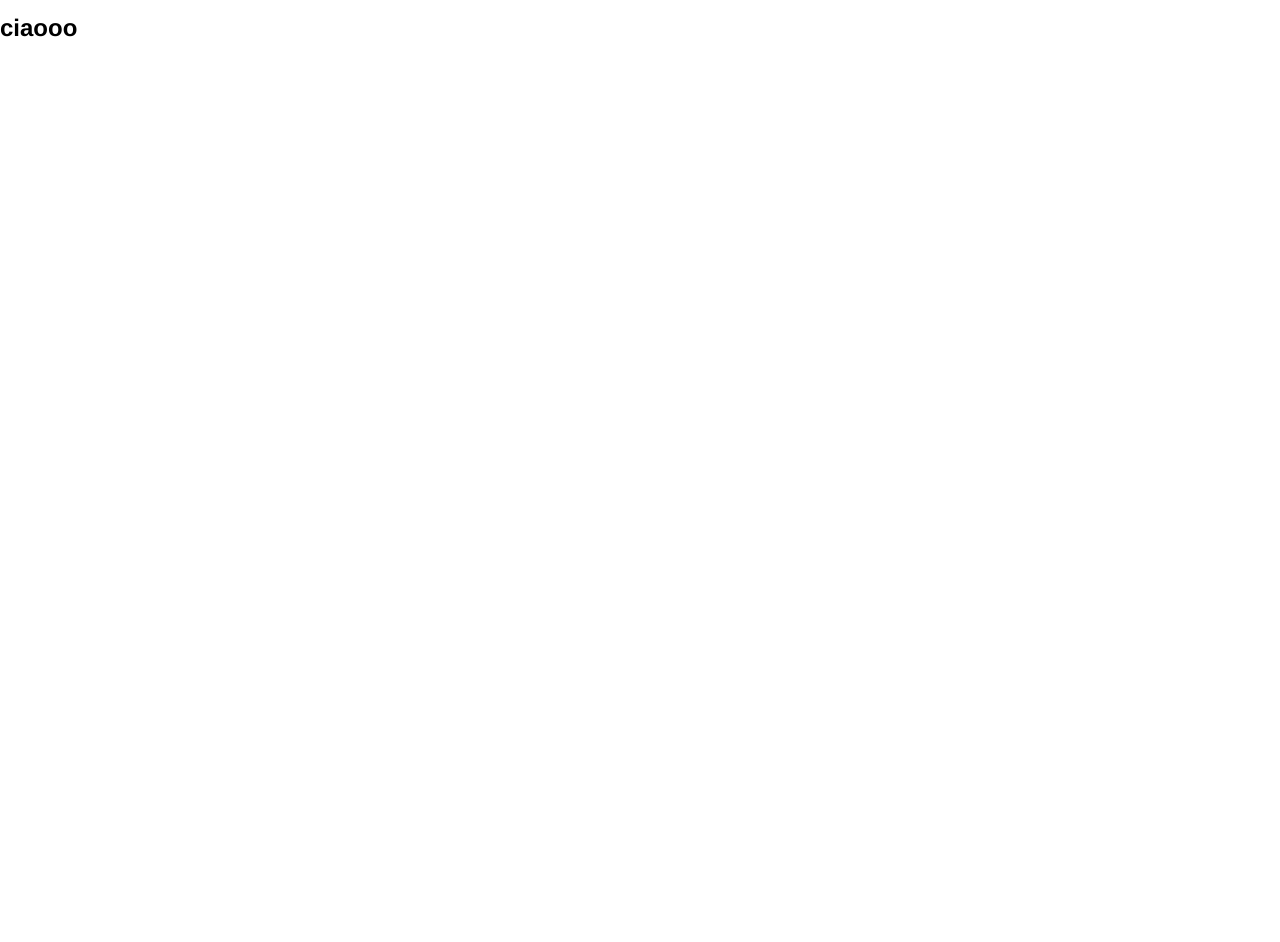
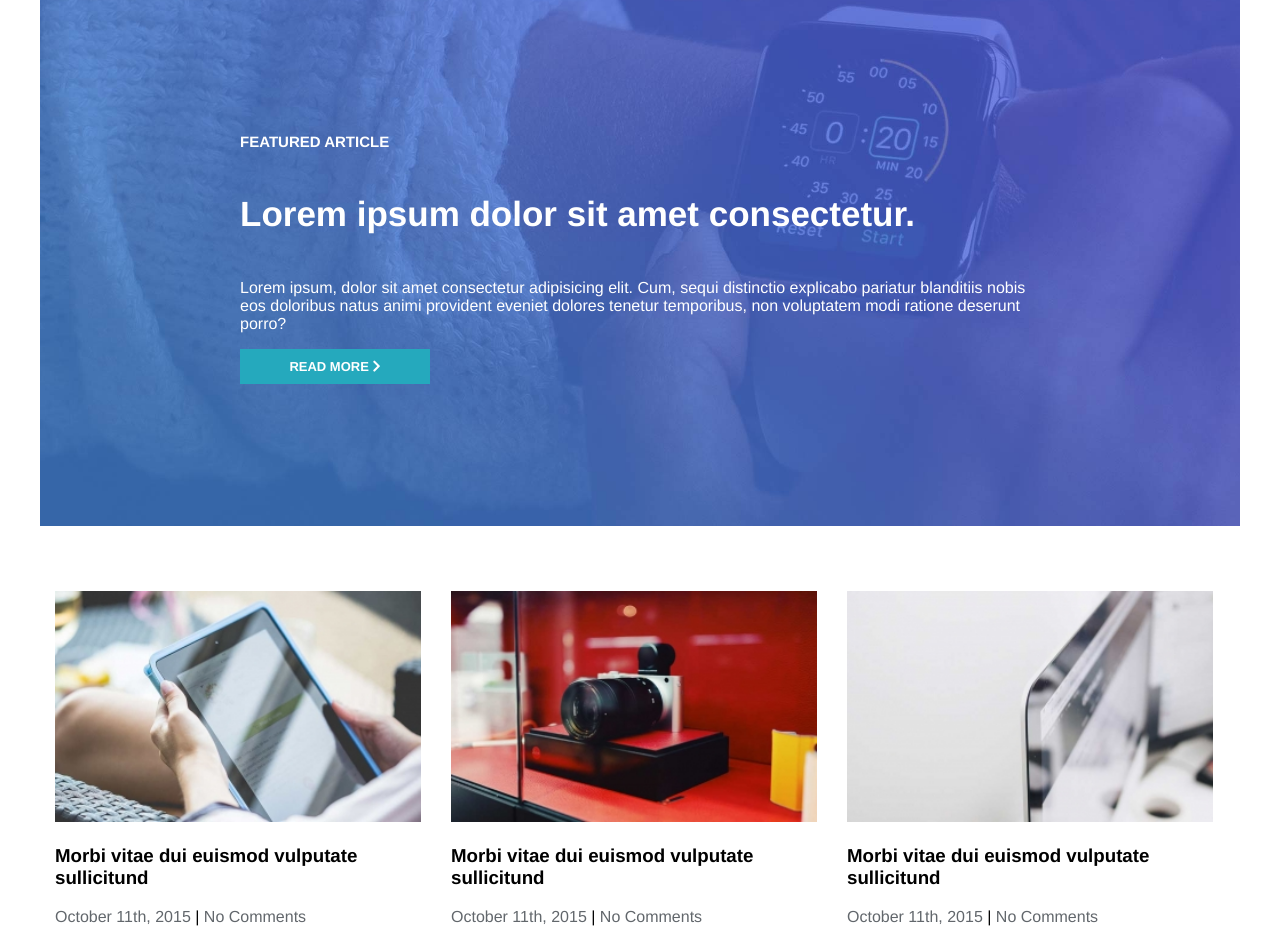
Before and after one commit to DamianoLandi/proj-html-vuejs, a Vue app: page / in a window 1280 px wide. Shown: the part 2220-3162 px from the top of the page. Before the commit the page ends 2282 px from the top, so only its background shows below. Built offline with nearby package versions, Linux system fonts and the light colour scheme.

Commit message:
Featured e cards

```diff
--- /dev/null
+++ b/src/components/Featured.vue
@@ -0,0 +1,56 @@
+<template>
+    <div class="featured">
+        <div class="container-small">
+            <h3>Featured Article</h3>
+            <h2>Lorem ipsum dolor sit amet consectetur.</h2>
+            <p>Lorem ipsum, dolor sit amet consectetur adipisicing elit. Cum, sequi distinctio explicabo pariatur blanditiis nobis eos doloribus natus animi provident eveniet dolores tenetur temporibus, non voluptatem modi ratione deserunt porro?</p>
+            <a href="#">Read More <i class="fas fa-chevron-right"></i></a>
+        </div>
+    </div>
+</template>
+
+<script>
+export default {
+    name: "Featured"
+}
+</script>
+
+<style scoped>
+    .featured{
+        background-image: url("../assets/img/featured_article_1_bg.jpg");
+        height: 550px;
+        background-position: center;
+        background-size: cover;
+        color: white;
+        margin-bottom: 50px;
+    }
+
+    .container-small{
+        height: 100%;
+        display: flex;
+        flex-direction: column;
+        justify-content: center;
+    }
+
+    h3{
+        text-transform: uppercase;
+        font-size: 15px;
+    }
+
+    h2{
+        font-size: 35px;
+    }
+
+    a{
+        color: white;
+        text-decoration: none;
+        display: inline-block;
+        background-color: #25A9BD;
+        width: 150px;
+        text-align: center;
+        padding: 10px 20px;
+        text-transform: uppercase;
+        font-size: 13px;
+        font-weight: 600;
+    }
+</style>
--- a/src/components/Main.vue
+++ b/src/components/Main.vue
@@ -13,7 +13,14 @@
             <div class="container cards-container">
                 <div class="col" v-for="(item, index) in firstNews" :key="index">
                     <NewsCard :item="item"/>
-                    <img src="" alt="">
+                </div>
+            </div>
+            <div class="container">
+                <Featured/>
+            </div>
+            <div class="container cards-container">
+                <div class="col" v-for="(item, index) in secondNews" :key="index">
+                    <NewsCard :item="item"/>
                 </div>
             </div>
         </section>
@@ -24,13 +31,15 @@
 import Jumbo from "./Jumbo.vue"
 import MainText from "./MainText.vue"
 import NewsCard from "./NewsCard.vue"
+import Featured from "./Featured.vue"
 
 export default {
     name: "Footer",
     components:{
         Jumbo,
         MainText,
-        NewsCard
+        NewsCard,
+        Featured
     },
     data(){
         return{
@@ -51,6 +60,29 @@ export default {
                 },
                 {
                     imgUrl: "post_feat_img_23-320x202.jpg",
+                    title: "Morbi vitae dui euismod vulputate sullicitund",
+                    date: "October 11th, 2015",
+                    comments: 0,
+                    text: "Lorem ipsum dolor, sit amet consectetur adipisicing elit. Error, illo beatae? Voluptates, atque dolorem ut enim beatae vero esse animi impedit, voluptas dignissimos provident iusto libero necessitatibus nihil fuga at!"
+                }
+            ],
+            secondNews:[
+                {
+                    imgUrl: "post_feat_img_22-320x202.jpg",
+                    title: "Morbi vitae dui euismod vulputate sullicitund",
+                    date: "October 11th, 2015",
+                    comments: 0,
+                    text: "Lorem ipsum dolor, sit amet consectetur adipisicing elit. Error, illo beatae? Voluptates, atque dolorem ut enim beatae vero esse animi impedit, voluptas dignissimos provident iusto libero necessitatibus nihil fuga at!"
+                },
+                {
+                    imgUrl: "post_feat_img_21-320x202.jpg",
+                    title: "Morbi vitae dui euismod vulputate sullicitund",
+                    date: "October 11th, 2015",
+                    comments: 0,
+                    text: "Lorem ipsum dolor, sit amet consectetur adipisicing elit. Error, illo beatae? Voluptates, atque dolorem ut enim beatae vero esse animi impedit, voluptas dignissimos provident iusto libero necessitatibus nihil fuga at!"
+                },
+                {
+                    imgUrl: "post_feat_img_20-320x202.jpg",
                     title: "Morbi vitae dui euismod vulputate sullicitund",
                     date: "October 11th, 2015",
                     comments: 0,
--- a/src/components/NewsCard.vue
+++ b/src/components/NewsCard.vue
@@ -17,7 +17,7 @@ export default {
 }
 </script>
 
-<style>
+<style scoped>
     .card{
         padding: 15px;
     }
```
Also changed, not shown: 7 other files (tests, documents, lock files or other folders).
